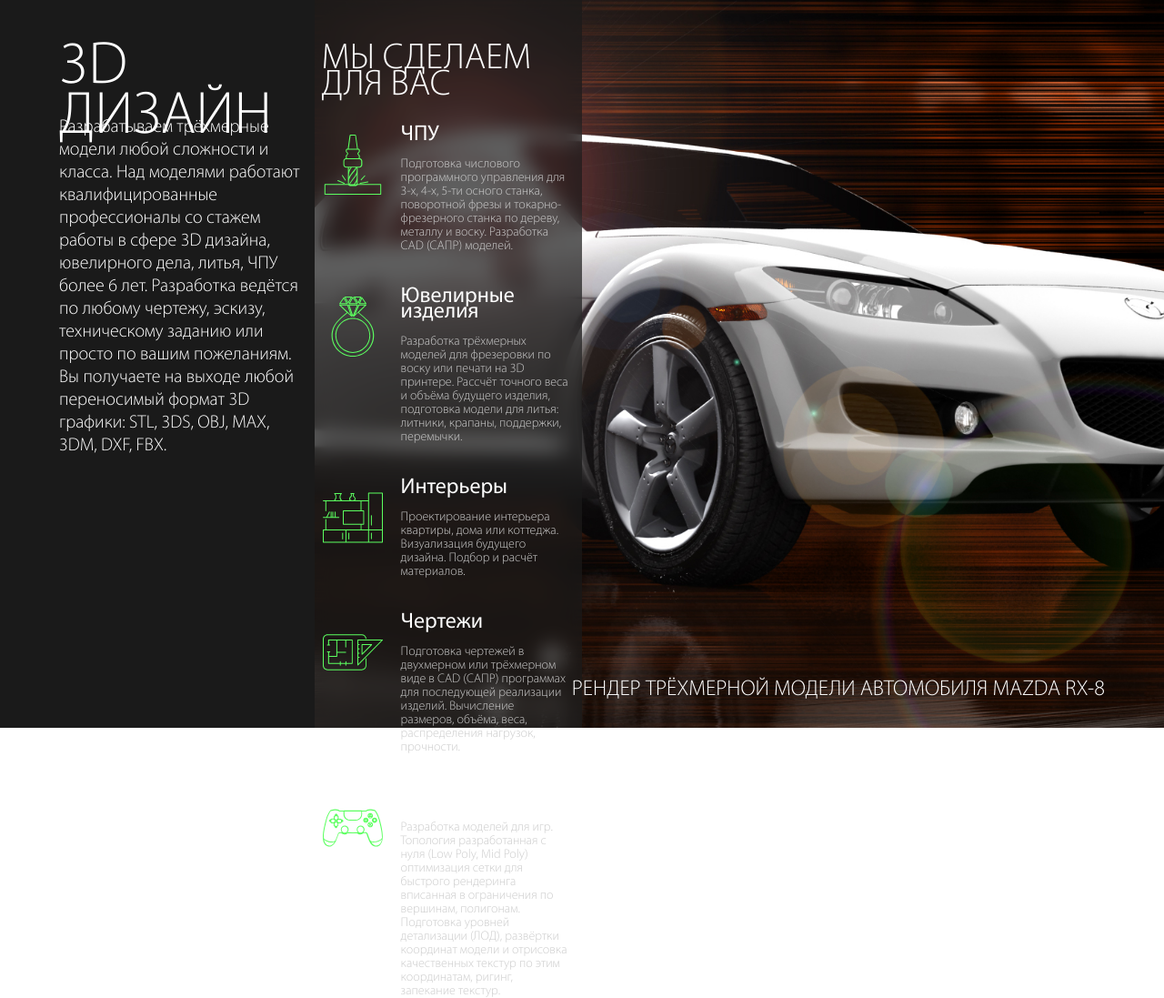
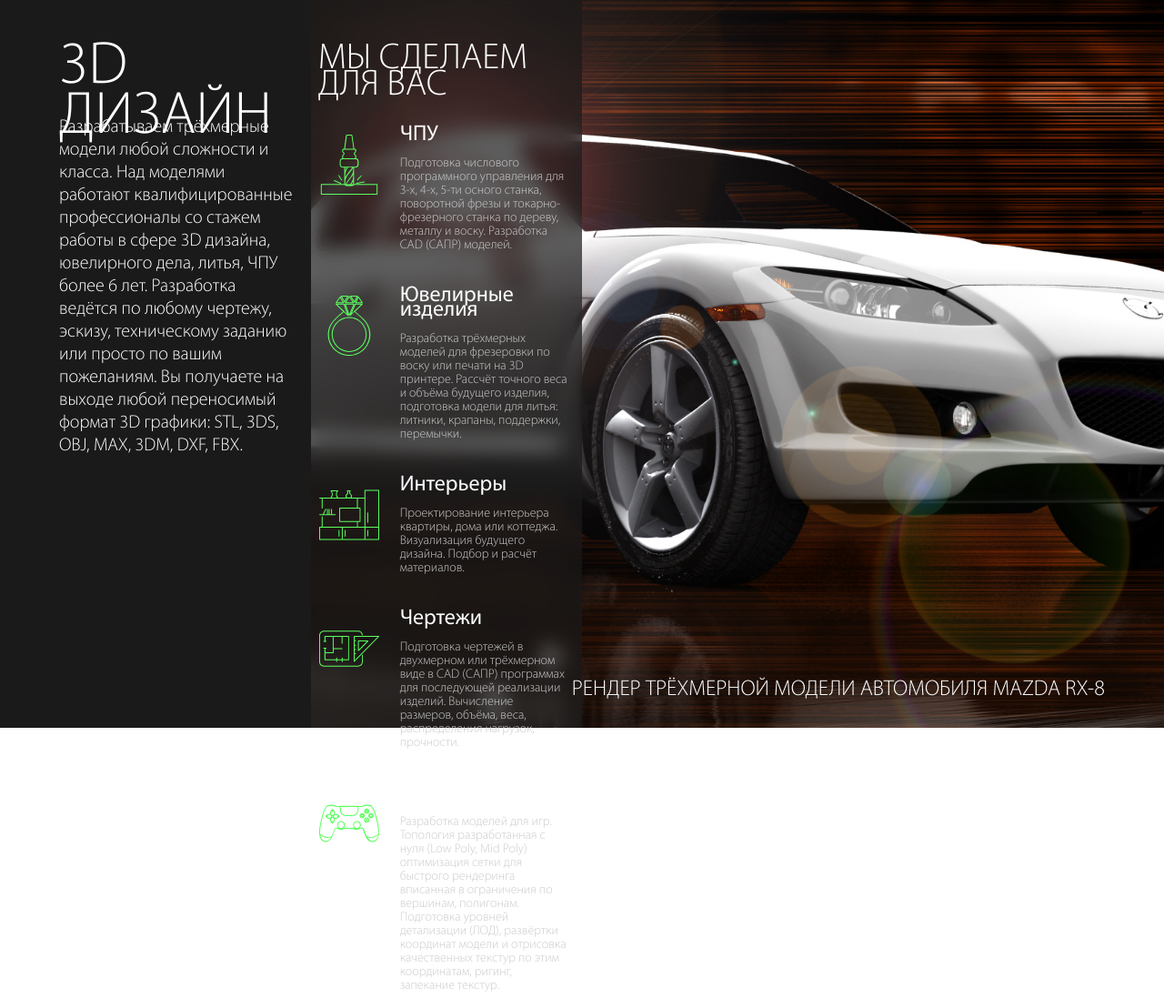
Before and after one commit to AlexTheMaggot/agado, a Django app: page / in a window 1280 px wide. Shown: the whole page at 91% size. Run offline with Django 3.2, Linux system fonts and the light colour scheme; some libraries are stand-ins or nearby versions.

Commit message:
fix second window

```diff
--- a/agado/mainapp/static/css/second-window/second-window.less
+++ b/agado/mainapp/static/css/second-window/second-window.less
@@ -3,8 +3,8 @@
     background: @gray-dark;
     padding: 50px 15px 35px 65px;
     min-height: 800px;
-    flex: 0 0 27%;
-    max-width: 27%;
+    flex: 0 0 26.69%;
+    max-width: 26.69%;
 
     &__title {
       position: absolute;
@@ -60,8 +60,8 @@
     background: url('../img/mazda rx8_final_alpha rend_6_1_copyright_postwork.jpg') no-repeat center;
     background-size: cover;
     min-height: 800px;
-    flex: 0 0 73%;
-    max-width: 73%;
+    flex: 0 0 73.31%;
+    max-width: 73.31%;
     &__text {
       position: absolute;
       bottom: 32px;
@@ -78,8 +78,8 @@
       height: 800px;
       top: 0;
       left: 0;
-      max-width: 31.51%;
-      flex: 0 0 31.51%;
+      max-width: 31.83%;
+      flex: 0 0 31.83%;
       min-height: 800px;
       background: @gray-dark-transperent;
       backdrop-filter: blur(10px);
@@ -103,16 +103,16 @@
       }
       &__title {
         font-size: 24px;
-        line-height: 17px;
+        line-height: 16px;
         color: @white;
-        padding-left: 87px;
+        padding-left: 90px;
       }
       &__text {
-        font-family: "Myriad Pro Light";
+        font-family: "Myriad Pro Light", sans-serif;
         font-size: 14px;
         color: @gray-light;
         line-height: 15px;
-        padding-left: 87px;
+        padding-left: 90px;
         margin-bottom: 0;
       }
     }
--- a/agado/mainapp/static/css/style.css
+++ b/agado/mainapp/static/css/style.css
@@ -272,8 +272,8 @@
   background: #1A1A1A;
   padding: 50px 15px 35px 65px;
   min-height: 800px;
-  flex: 0 0 27%;
-  max-width: 27%;
+  flex: 0 0 26.69%;
+  max-width: 26.69%;
 }
 .second-window .design-3d__title {
   position: absolute;
@@ -322,8 +322,8 @@
   background: url('../img/mazda rx8_final_alpha rend_6_1_copyright_postwork.jpg') no-repeat center;
   background-size: cover;
   min-height: 800px;
-  flex: 0 0 73%;
-  max-width: 73%;
+  flex: 0 0 73.31%;
+  max-width: 73.31%;
 }
 .second-window .what-we-make__text {
   position: absolute;
@@ -341,8 +341,8 @@
   height: 800px;
   top: 0;
   left: 0;
-  max-width: 31.51%;
-  flex: 0 0 31.51%;
+  max-width: 31.83%;
+  flex: 0 0 31.83%;
   min-height: 800px;
   background: #1A1A1AB3;
   backdrop-filter: blur(10px);
@@ -367,16 +367,16 @@
 }
 .second-window .what-we-make .service__title {
   font-size: 24px;
-  line-height: 17px;
+  line-height: 16px;
   color: #FFFFFF;
-  padding-left: 87px;
+  padding-left: 90px;
 }
 .second-window .what-we-make .service__text {
-  font-family: "Myriad Pro Light";
+  font-family: "Myriad Pro Light", sans-serif;
   font-size: 14px;
   color: #CCCCCC;
   line-height: 15px;
-  padding-left: 87px;
+  padding-left: 90px;
   margin-bottom: 0;
 }
 p,
```
Also changed, not shown: 1 other file.
